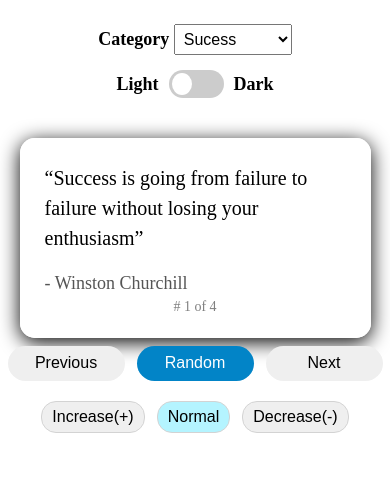
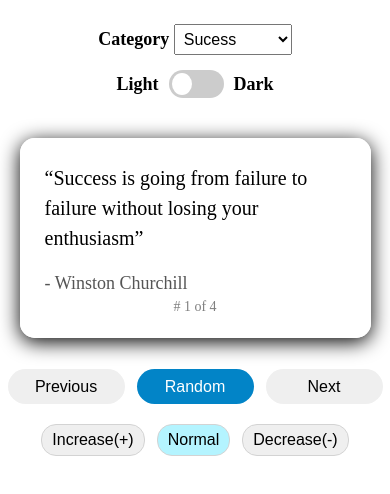
Before and after one commit to Kanchan012/QuoteGenerator, a plain HTML site: page index.html in a window 390 px wide. Shown: the part 124-618 px from the top of the page. Drawn offline with Linux system fonts and the light colour scheme.

Commit message:
button space updated

```diff
--- a/style.css
+++ b/style.css
@@ -242,7 +242,7 @@ input:checked + .slider:before {
     }
 
     .btn {
-        margin-top:2%;
+        margin-top:8%;
         gap: 12px;
     }
 
```
